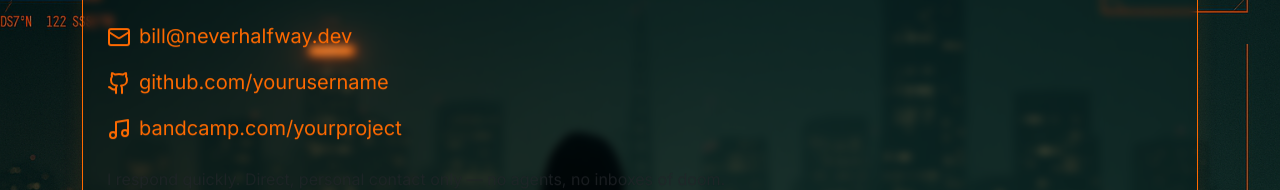
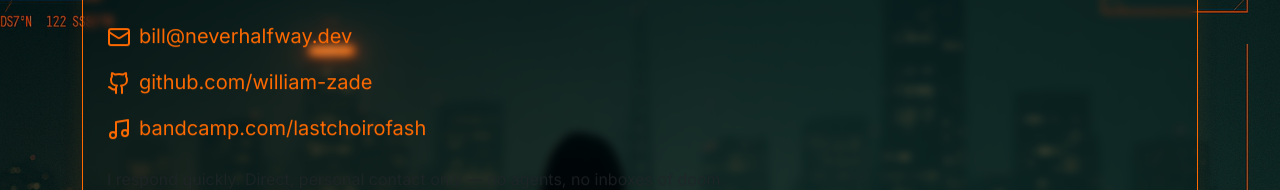
Before and after one commit to william-zade/darkfiber, a Next.js app: page /contact in a window 1280 px wide. Shown: the part 156-346 px from the top of the page. Built offline with nearby package versions, Linux system fonts and the light colour scheme.

Commit message:
cleaned the bandcamp link too

```diff
--- a/src/app/contact/page.tsx
+++ b/src/app/contact/page.tsx
@@ -21,13 +21,13 @@ export default function ContactPage() {
           <li className="mb-3">
             <Github className="me-2 text-accent" />
             <a href="https://github.com/william-zade" target="_blank" className="text-accent">
-              github.com/yourusername
+              github.com/william-zade
             </a>
           </li>
           <li className="mb-3">
             <Music className="me-2 text-accent" />
             <a href="https://bandcamp.com/yourproject" target="_blank" className="text-accent">
-              bandcamp.com/yourproject
+              bandcamp.com/lastchoirofash
             </a>
           </li>
         </ul>
```
